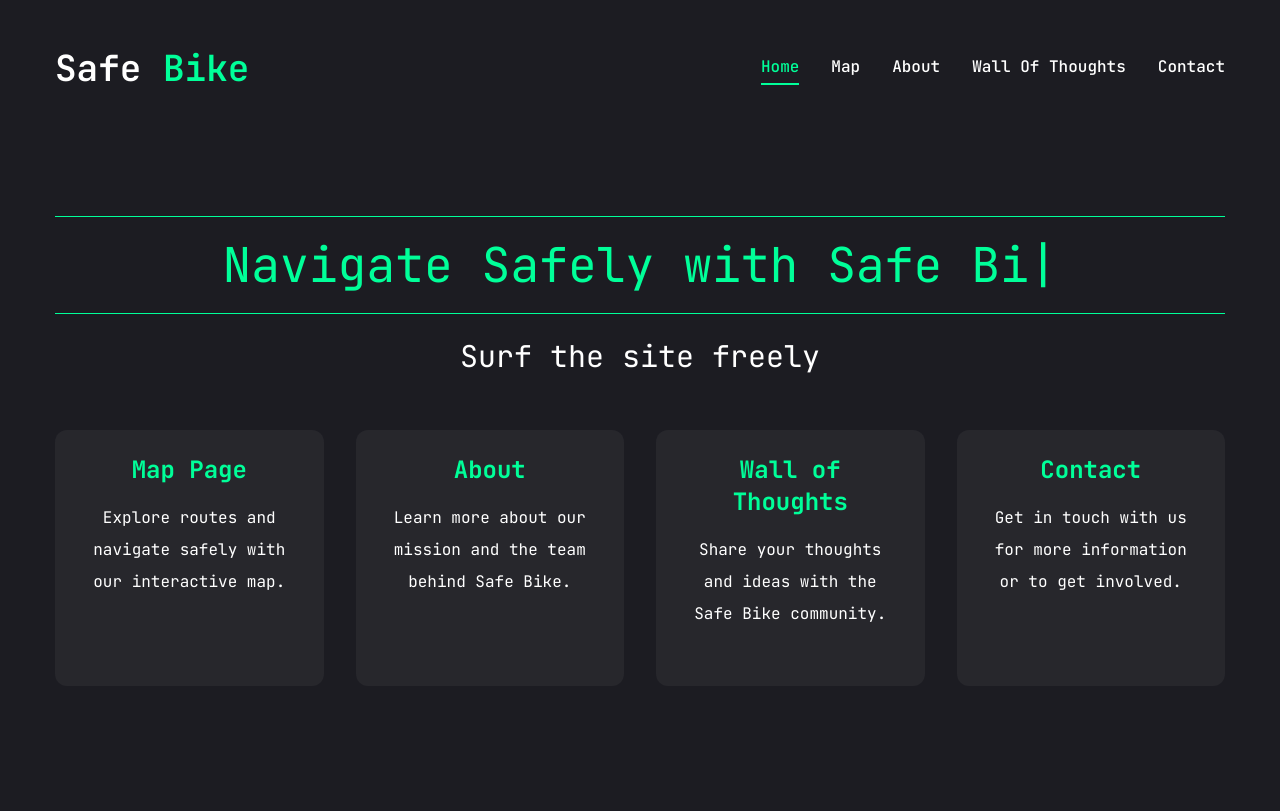
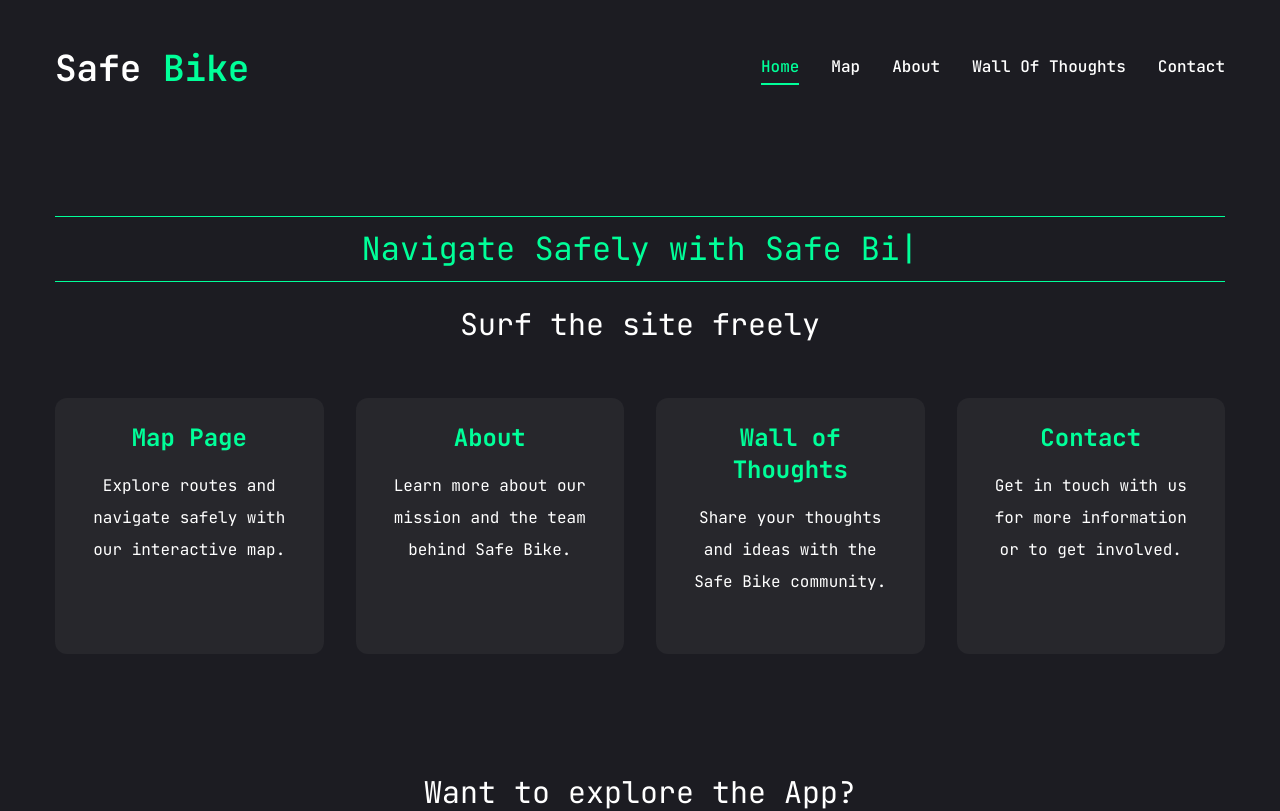
Before and after one commit to babaygt/safe-bike, a Next.js app: page / in a window 1280 px wide. Shown: the top 811 px of the page. Built offline with nearby package versions, Linux system fonts and the light colour scheme.

Commit message:
Fix the homepage discomfort title issue #22

```diff
--- a/app/globals.css
+++ b/app/globals.css
@@ -7,3 +7,32 @@
 		@apply font-primary bg-primary text-white leading-loose;
 	}
 }
+
+/* styles.css */
+
+.type-animation {
+	font-size: 1.5em;
+	display: block;
+	color: #00ff99;
+	height: 3.6em; /* Default height for small screens */
+}
+
+@media (min-width: 768px) {
+	.type-animation {
+		font-size: 2em; /* Medium screens */
+		height: 3em;
+	}
+}
+
+@media (min-width: 960px) {
+	.type-animation {
+		font-size: 2.5em; /* Large screens */
+		height: 2em;
+	}
+}
+
+@media (min-width: 1200px) {
+	.type-animation {
+		font-size: 2em; /* Extra large screens */
+	}
+}
--- a/app/page.jsx
+++ b/app/page.jsx
@@ -85,7 +85,7 @@ export default function Home() {
 		<div>
 			<section className='container mx-auto py-20 min-h-screen'>
 				<Separator className='bg-accent' />
-				<div className='w-full text-center '>
+				<div className='w-full text-center'>
 					<TypeAnimation
 						sequence={[
 							500,
@@ -103,11 +103,7 @@ export default function Home() {
 						wrapper='span'
 						cursor={true}
 						repeat={Infinity}
-						style={{
-							fontSize: '3em',
-							display: 'block',
-							color: '#00ff99',
-						}}
+						className='type-animation'
 					/>
 				</div>
 				<Separator className='bg-accent' />
```
